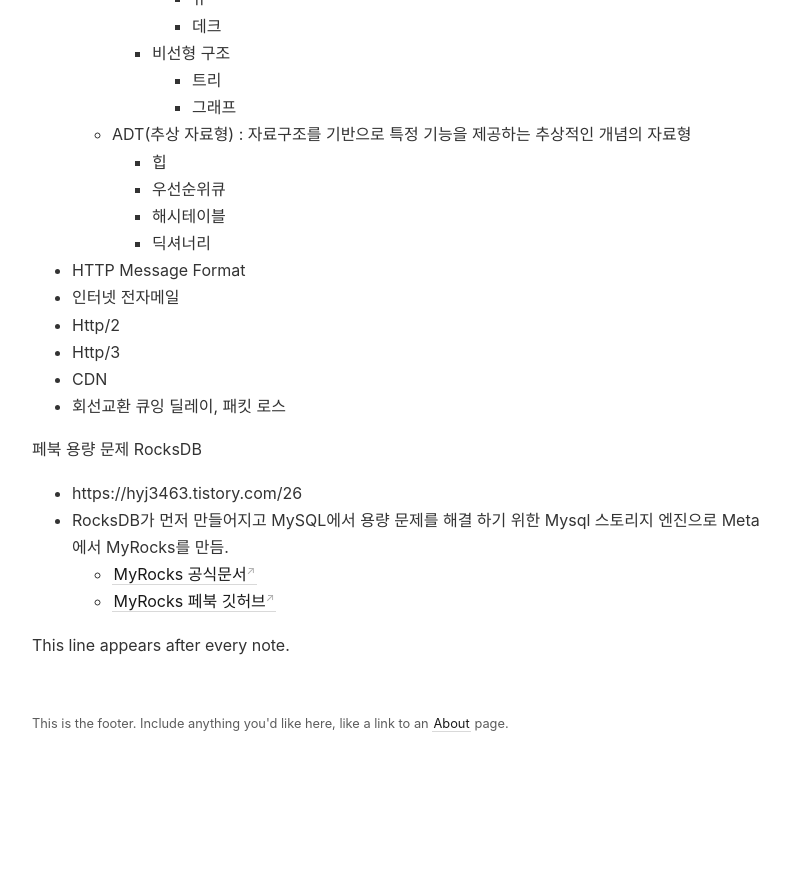
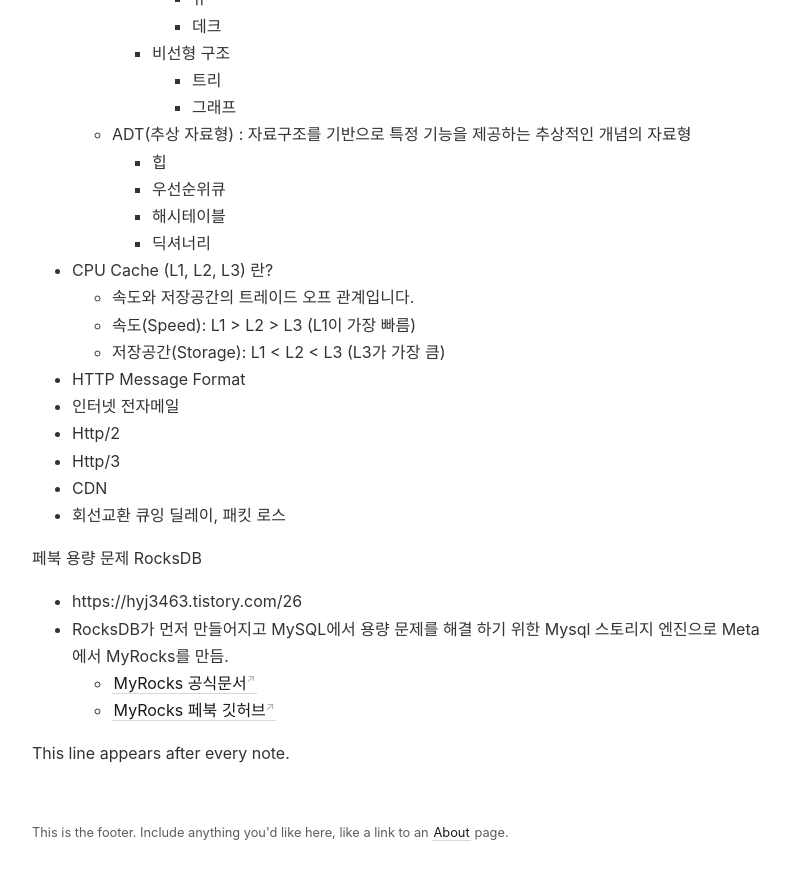
Before and after one commit to yanggwangseong/Article, a Jekyll site: the page built from _notes/TIL/TIL.md, in a window 1280 px wide and 900 px high, scrolled down 2819 px. Shown: the top 880 px of the window, without its empty margins (104-894 px from the left). Built offline with Jekyll 4.4.1, drawn with Linux system fonts in a browser that asks for light colours; some web fonts are replaced; before the commit the page ends 3615 px from its top, so only the background shows below that.

Commit message:
feat: TIL CPU Cache

```diff
--- a/_notes/TIL/TIL.md
+++ b/_notes/TIL/TIL.md
@@ -94,7 +94,10 @@
 		- 우선순위큐
 		- 해시테이블
 		- 딕셔너리
-
+- CPU Cache (L1, L2, L3) 란?
+	- 속도와 저장공간의 트레이드 오프 관계입니다.
+	- 속도(Speed): L1 > L2 > L3 (L1이 가장 빠름)
+	- 저장공간(Storage): L1 < L2 < L3 (L3가 가장 큼)
 
 
 - HTTP Message Format
```
Also changed, not shown: _notes/CS/네트워크/네트워크.md (+0 -4 lines), _notes/CS/데이터베이스/Mysql.md (renamed from _notes/CS/Mysql.md, +2 -2 lines), _notes/CS/데이터베이스/RealMysql/목표.md (added, +5 -0 lines), _notes/CS/데이터베이스/Redis/Redis.md (added, +3 -0 lines), _notes/CS/운영체제/11장 파일시스템/11장 파일 시스템.md (added, +10 -0 lines), _pages/index2.md (+2 -1 lines), _notes/CS/네트워크/CDN.md (added), _notes/CS/네트워크/SDN.md (added), _notes/CS/데이터베이스/데이터베이스시스템7판/목표.md (line endings or trailing spaces).
